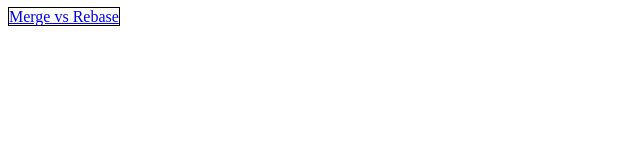
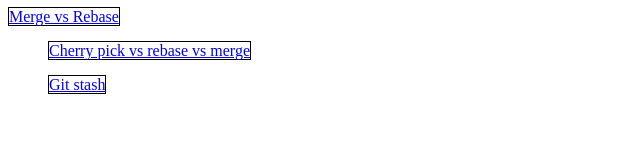
Before and after one commit to PSofi/H2, a plain HTML site: page index.html in a window 1280 px wide. Shown: the whole page, without its empty margins (0-640 px from the left). Drawn offline with Linux system fonts and the light colour scheme.

Commit message:
Add main part

```diff
--- a/index.html
+++ b/index.html
@@ -10,5 +10,9 @@
    <header>
     <a href="https://www.atlassian.com/ru/git/tutorials/merging-vs-rebasing">Merge vs Rebase</a>
    </header>
+   <div>
+    <ul><a href="https://www.codeproject.com/Tips/5260897/Advanced-GIT-Tutorial-Cherry-Pick-vs-Rebase-vs-Mer">Cherry pick vs rebase vs merge</a></ul>
+    <ul><a href="https://www.atlassian.com/ru/git/tutorials/saving-changes/git-stash">Git stash</a></ul>
+   </div>
 </body>
 </html>
```
